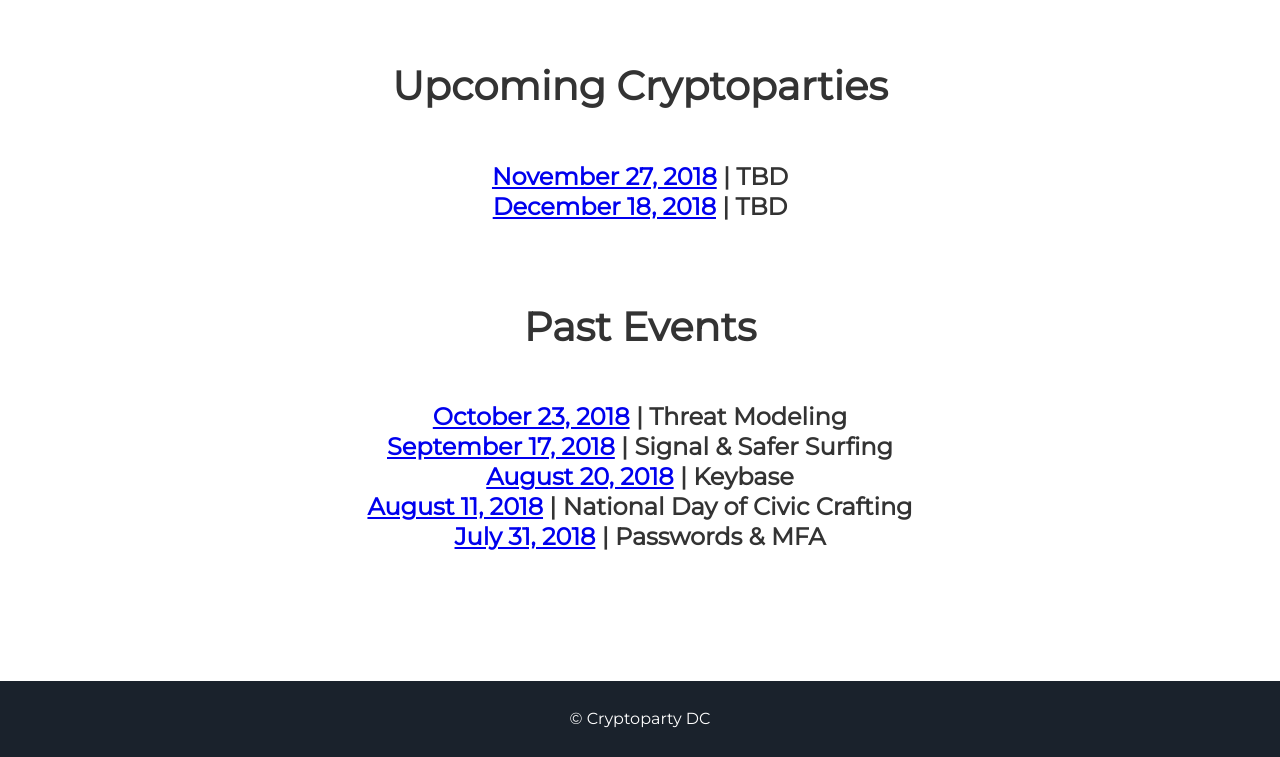
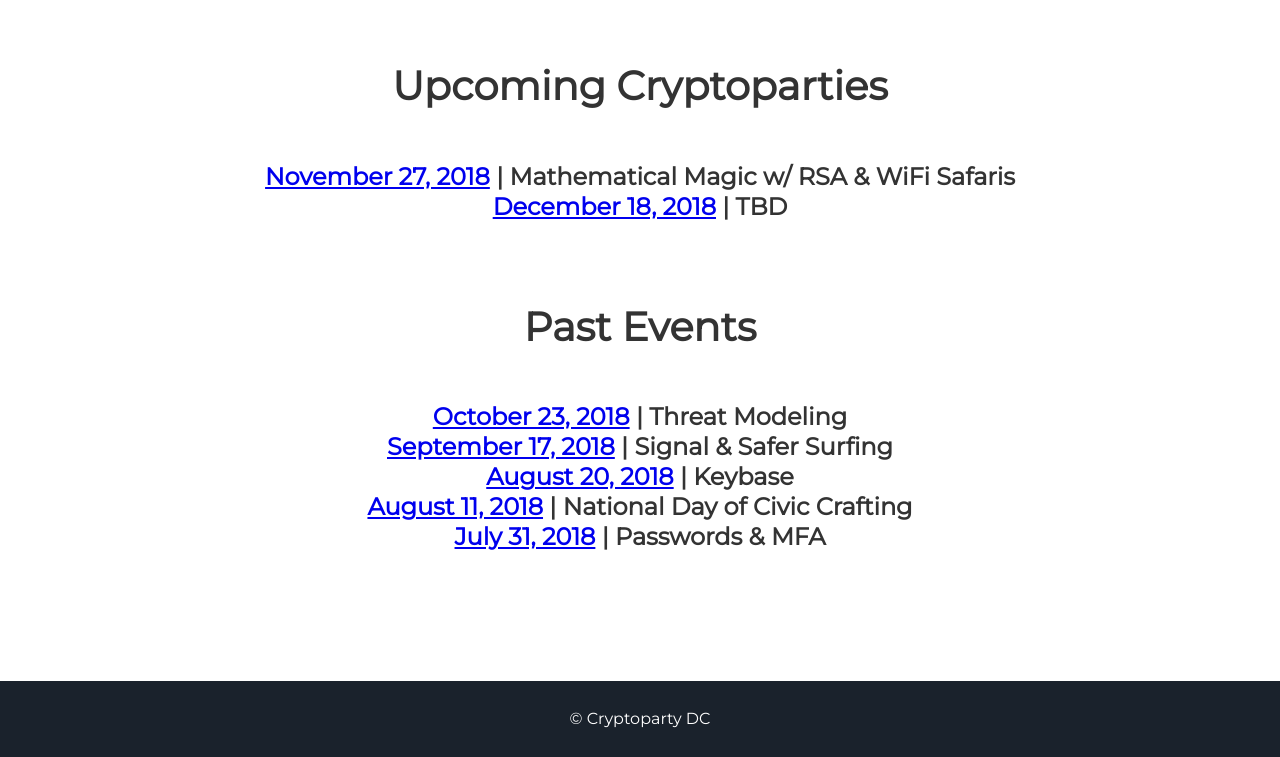
Before and after one commit to cryptopartydc/cryptopartydc.github.io, a Jekyll site: the page built from index.html, in a window 1280 px wide and 900 px high, scrolled down 1583 px, cut to the strip 143-900 px from the top of the window. Built offline with Jekyll 4.4.1, drawn with Linux system fonts in a browser that asks for light colours.

Commit message:
update events

```diff
--- a/_data/events.yml
+++ b/_data/events.yml
@@ -1,5 +1,5 @@
 - date: November 27, 2018
-  topic: TBD
+  topic: Mathematical Magic w/ RSA & WiFi Safaris
   github: https://github.com/cryptopartydc/cryptoparty_dc/blob/master/11_27_18.md
 
 - date: December 18, 2018
```
Also changed, not shown: 1 other file.
